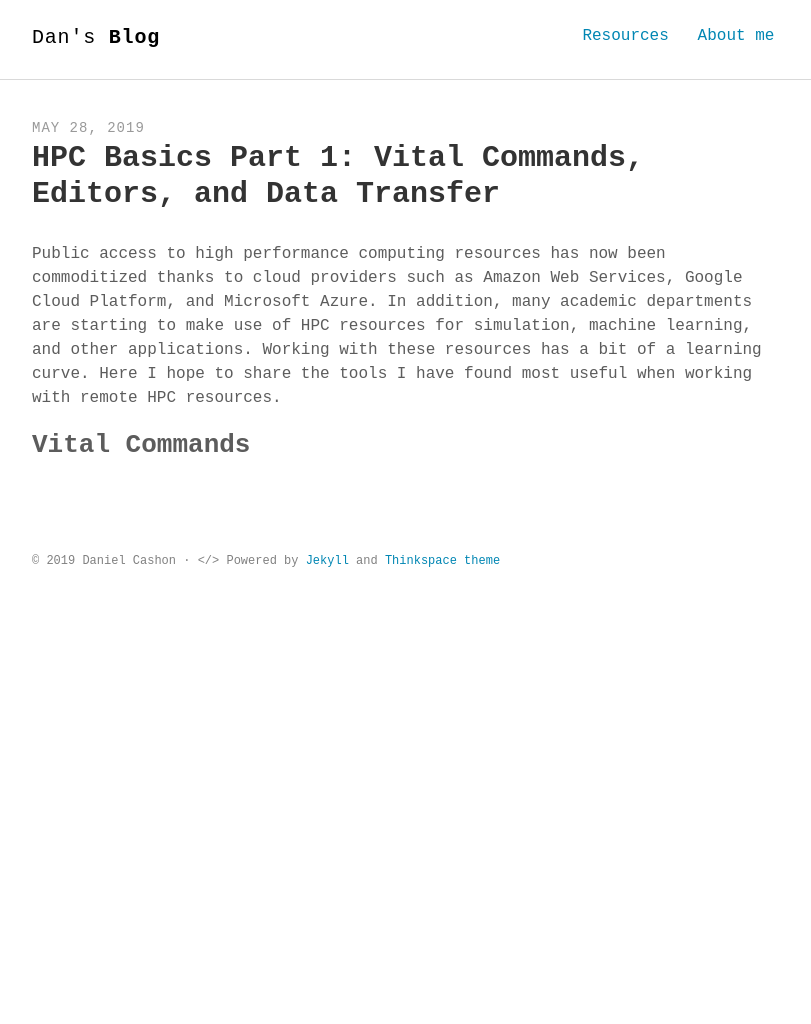
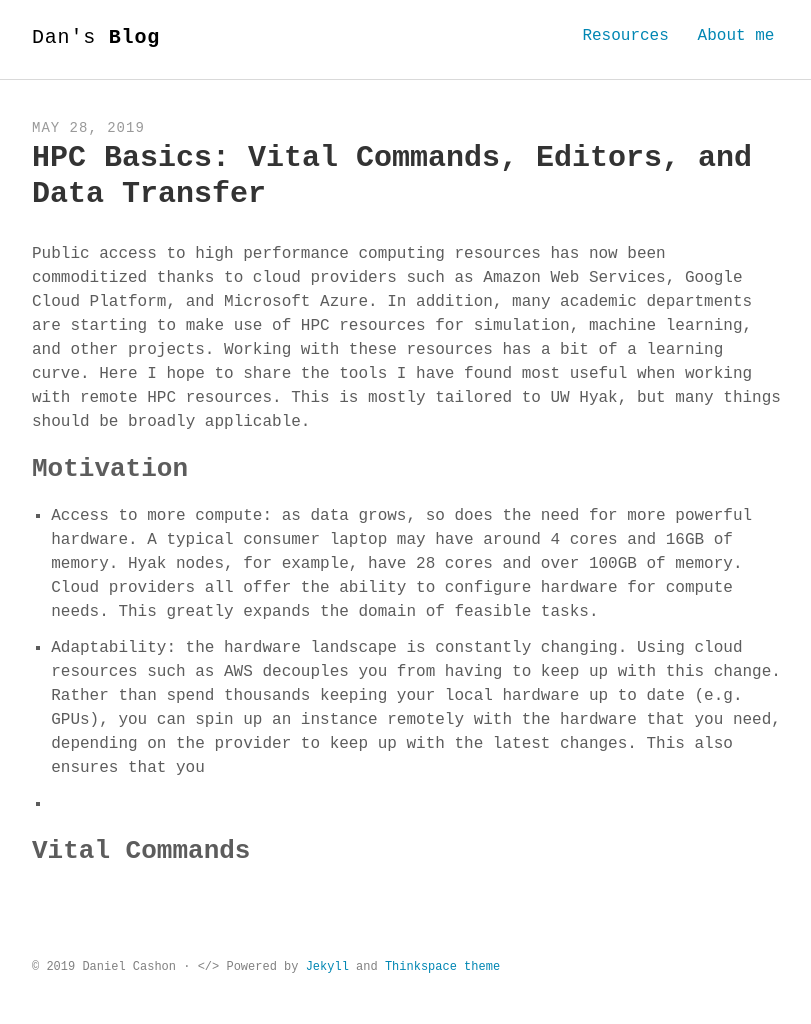
Before and after one commit to dcashon/dcashon.github.io, a Jekyll site: the page built from _posts/2019-05-28-hpc_basics_part_1.md, in a window 1280 px wide. Shown: the whole page, without its empty margins (232-1043 px from the left). Built offline with Jekyll 4.4.1, drawn with Linux system fonts in a browser that asks for light colours; some web fonts are replaced; before the commit the page ends 900 px from its top, so only the background shows below that.

Commit message:
Update 2019-05-28-hpc_basics_part_1.md

```diff
--- a/_posts/2019-05-28-hpc_basics_part_1.md
+++ b/_posts/2019-05-28-hpc_basics_part_1.md
@@ -1,14 +1,19 @@
 ---
 layout: post
-title: "HPC Basics Part 1: Vital Commands, Editors, and Data Transfer"
+title: "HPC Basics: Vital Commands, Editors, and Data Transfer"
 comments: true
 description: "HPC Basics Part 1"
 keywords: "dummy content"
 ---
 
 Public access to high performance computing resources has now been commoditized thanks to cloud providers such as Amazon Web Services,
-Google Cloud Platform, and Microsoft Azure. In addition, many academic departments are starting to make use of HPC resources for simulation,
-machine learning, and other applications. Working with these resources has a bit of a learning curve. Here I hope to share the tools I
-have found most useful when working with remote HPC resources.
+Google Cloud Platform, and Microsoft Azure. In addition, many academic departments are starting to make use of HPC resources for simulation, machine learning, and other projects. Working with these resources has a bit of a learning curve. Here I hope to share the tools I have found most useful when working with remote HPC resources. This is mostly tailored to UW Hyak, but many things should be broadly applicable.
+
+## Motivation
+1. Access to more compute: as data grows, so does the need for more powerful hardware. A typical consumer laptop may have around 4 cores and 16GB of memory. Hyak nodes, for example, have 28 cores and over 100GB of memory. Cloud providers all offer the ability to configure hardware for compute needs. This greatly expands the domain of feasible tasks.
+
+2. Adaptability: the hardware landscape is constantly changing. Using cloud resources such as AWS decouples you from having to keep up with this change. Rather than spend thousands keeping your local hardware up to date (e.g. GPUs), you can spin up an instance remotely with the hardware that you need, depending on the provider to keep up with the latest changes. This also ensures that you
+
+3.
 
 ## Vital Commands
```
